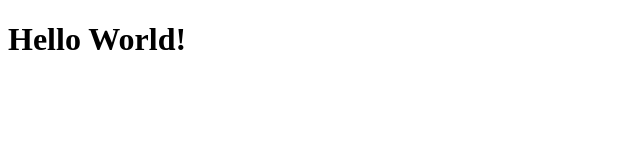
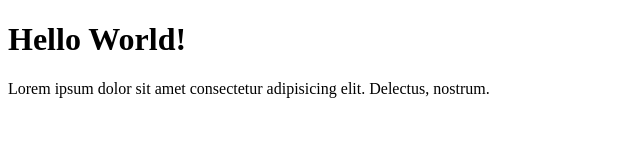
Before and after one commit to arif-fahrizal/git-test, a plain HTML site: page index.html in a window 1280 px wide. Shown: the whole page, without its empty margins (0-640 px from the left). Drawn offline with Linux system fonts and the light colour scheme.

Commit message:
Menambahkan paragraf

```diff
--- a/index.html
+++ b/index.html
@@ -7,5 +7,9 @@
   </head>
   <body>
     <h1>Hello World!</h1>
+    <p>
+      Lorem ipsum dolor sit amet consectetur adipisicing elit. Delectus,
+      nostrum.
+    </p>
   </body>
 </html>
```
